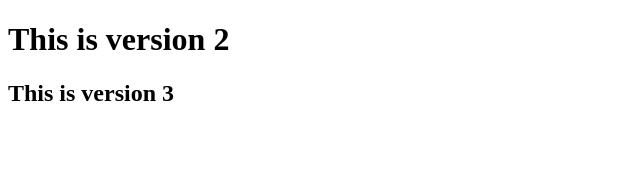
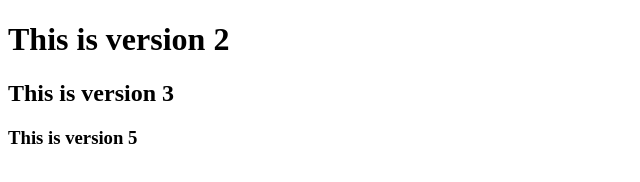
Before and after one commit to um-ex/myProfile, a plain HTML site: page index.html in a window 1280 px wide. Shown: the whole page, without its empty margins (0-640 px from the left). Drawn offline with Linux system fonts and the light colour scheme.

Commit message:
this is v5

```diff
--- a/index.html
+++ b/index.html
@@ -8,6 +8,7 @@
 <body>
 		<h1> This is version 2 </h1>
 		<h2> This is version 3 </h2>
+		<h3> This is version 5 </h3>
 </body>
 
 </html>
```
